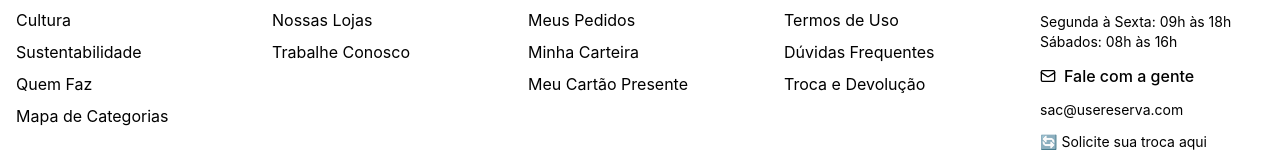
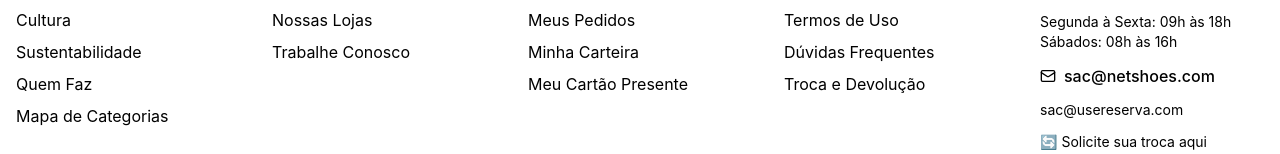
Before and after one commit to thimports/reserva-desconto-passarinho, a React (Vite) app: page / in a window 1280 px wide. Shown: the part 1233-1387 px from the top of the page. Built offline with nearby package versions, Linux system fonts and the light colour scheme.

Commit message:
Visual edit in Lovable
Edited UI in Lovable

```diff
--- a/src/components/Footer.tsx
+++ b/src/components/Footer.tsx
@@ -62,7 +62,7 @@ export const Footer = () => {
 
               <div className="flex items-center gap-2 mt-4">
                 <Mail className="w-4 h-4 text-reserva-red flex-shrink-0" />
-                <span className="text-reserva-black font-medium text-sm sm:text-base">Fale com a gente</span>
+                <span className="text-reserva-black font-medium text-sm sm:text-base">sac@netshoes.com</span>
               </div>
               <p className="text-xs sm:text-sm text-reserva-gray break-all">sac@usereserva.com</p>
 
```
